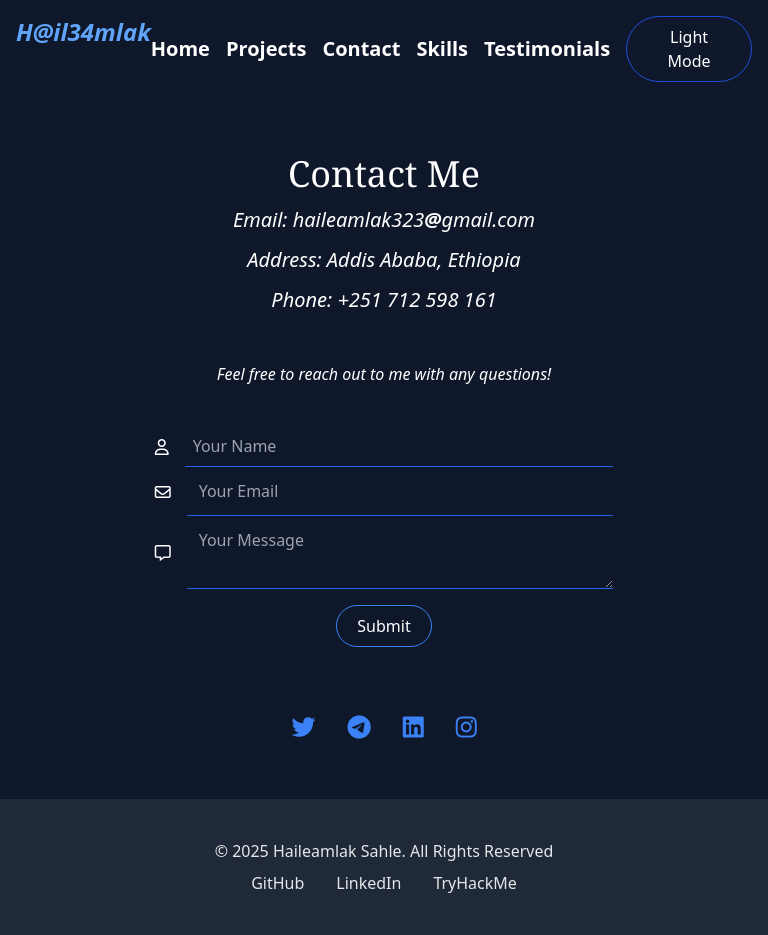
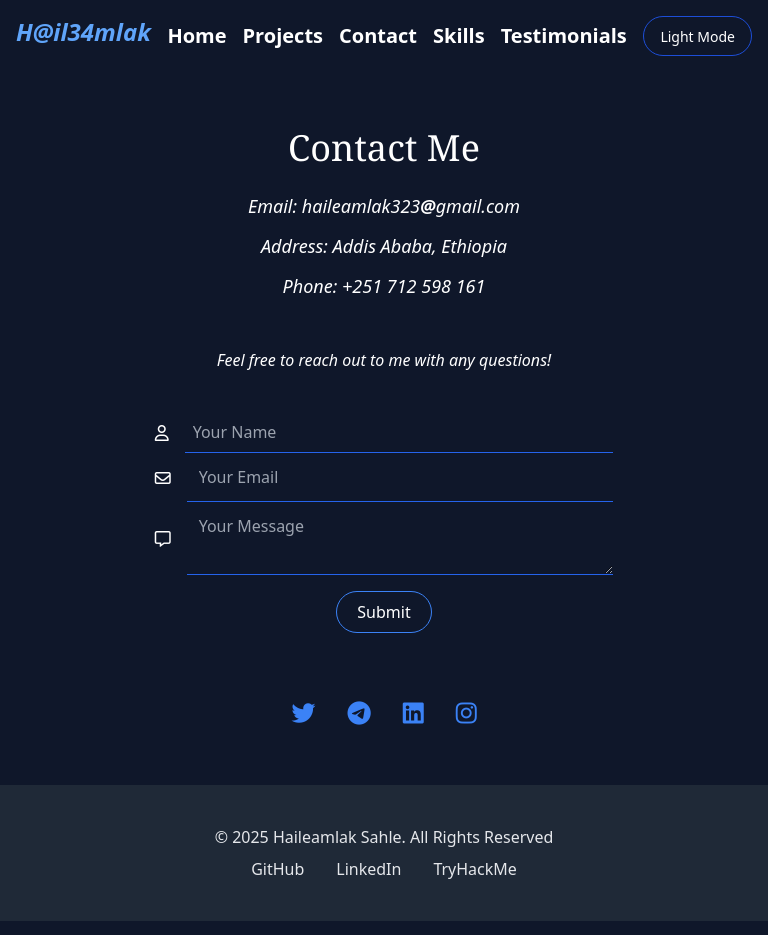
Before and after one commit to 0xh4il3x/MyPortfolio, a React (Vite) app: page /contact in a window 768 px wide. Built offline with nearby package versions, Linux system fonts and the light colour scheme.

Commit message:
updated the header

```diff
--- a/src/components/Header.jsx
+++ b/src/components/Header.jsx
@@ -38,13 +38,13 @@ const Header = () => {
         </a>
         <a
           href="#testimonials"
-          className="hover:decoration-red-400 transition duration-500 ease-in-out hover:text-blue-700"
+          className="hover:decoration-red-400 transition duration-500 ease-in-out hover:text-blue-700 w-full md:w-auto"
         >
           Testimonials
         </a>
       </div>
       <button
-        className="ml-4 px-6 py-2 rounded-full border border-blue-700 hover:text-blue-700 transition duration-500 ease-in-out"
+        className=" btn-custom ml-auto md:ml-0 -mt-10 md:mt-0 px-3 py-1 md:px-4 md:py-2 lg:px-6 rounded-full border text-center border-blue-700 hover:text-blue-700 transition duration-500 ease-in-out"
         onClick={() => setDarkMode(!darkMode)}
       >
         {darkMode ? "Dark Mode" : "Light Mode"}
--- a/src/index.css
+++ b/src/index.css
@@ -22,3 +22,18 @@ body{
   .testimonial-slider > div {
     transition: transform 0.5s ease-in-out;
   }
+
+
+  @layer utilities {
+    @media (min-width: 573px) and (max-width: 780px) {
+      .btn-custom {
+        height: 2.5rem;
+        padding-left: 1rem;
+        padding-right: 1rem;
+        padding-top: 0.5rem;
+        padding-bottom: 0.5rem;
+        font-size: 0.875rem;
+        margin-top: 0;
+      }
+    }
+  }
--- a/src/pages/Contact.jsx
+++ b/src/pages/Contact.jsx
@@ -8,13 +8,13 @@ const Contact = () => {
     <div>
       <div className="text-center mt-10">
         <h1 className="text-4xl font-serif">Contact Me</h1>
-        <p className="italic sm:text-xl text-2xl mt-3 font-light">
+        <p className="italic text-lg lg:text-xl font-light mt-6">
          Email:  haileamlak323<span className="font-sans font-semibold size-64">@</span>gmail.com
         </p>
-        <p className="italic sm:text-xl text-2xl mt-3 font-light ">
+        <p className="italic text-lg lg:text-xl mt-3 font-light ">
          Address: Addis Ababa, Ethiopia
         </p>
-        <p className="italic sm:text-xl text-2xl mt-3 font-light">
+        <p className="italic text-lg lg:text-xl mt-3 font-light">
          Phone: +251 712 598 161
         </p>
         <p className="font-light italic mt-12">
```
